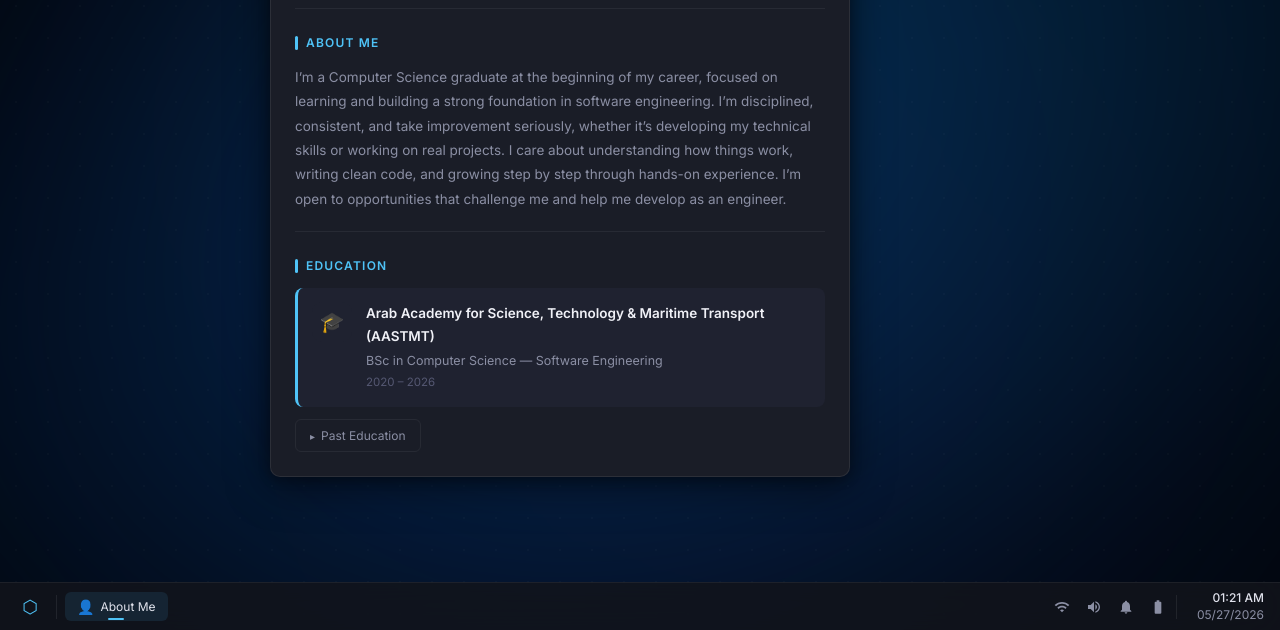
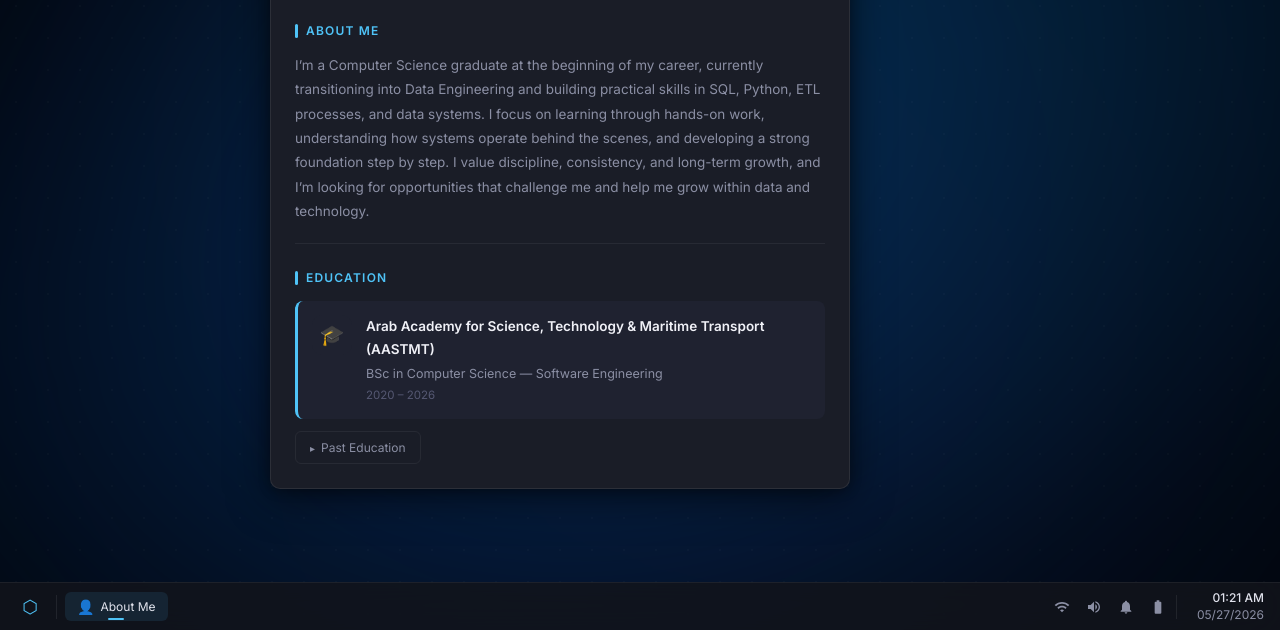
Before and after one commit to YousseffAymann/YousseffAymann.github.io, a plain HTML site: page index.html in a window 1280 px wide. Both pictures are taken after a click on the button "Open About Me". Shown: the part 170-800 px from the top of the page. Drawn offline with Linux system fonts and the light colour scheme.

Commit message:
Update index.html

```diff
--- a/index.html
+++ b/index.html
@@ -96,13 +96,7 @@
 
                 <div class="win-section-title">About Me</div>
                 <p class="about-text">
-                    I’m a Computer Science graduate at the beginning of my career, focused on learning and
-                    building a strong foundation in software engineering. I’m disciplined, consistent, and take
-                    improvement seriously, whether it’s developing my technical skills or working on real projects.
-
-                    I care about understanding how things work, writing clean code, and growing step by step
-                    through hands-on experience. I’m open to opportunities that challenge me and help me develop as an
-                    engineer.
+                    I’m a Computer Science graduate at the beginning of my career, currently transitioning into Data Engineering and building practical skills in SQL, Python, ETL processes, and data systems. I focus on learning through hands-on work, understanding how systems operate behind the scenes, and developing a strong foundation step by step. I value discipline, consistency, and long-term growth, and I’m looking for opportunities that challenge me and help me grow within data and technology.
                 </p>
 
                 <hr class="win-divider" />
```
